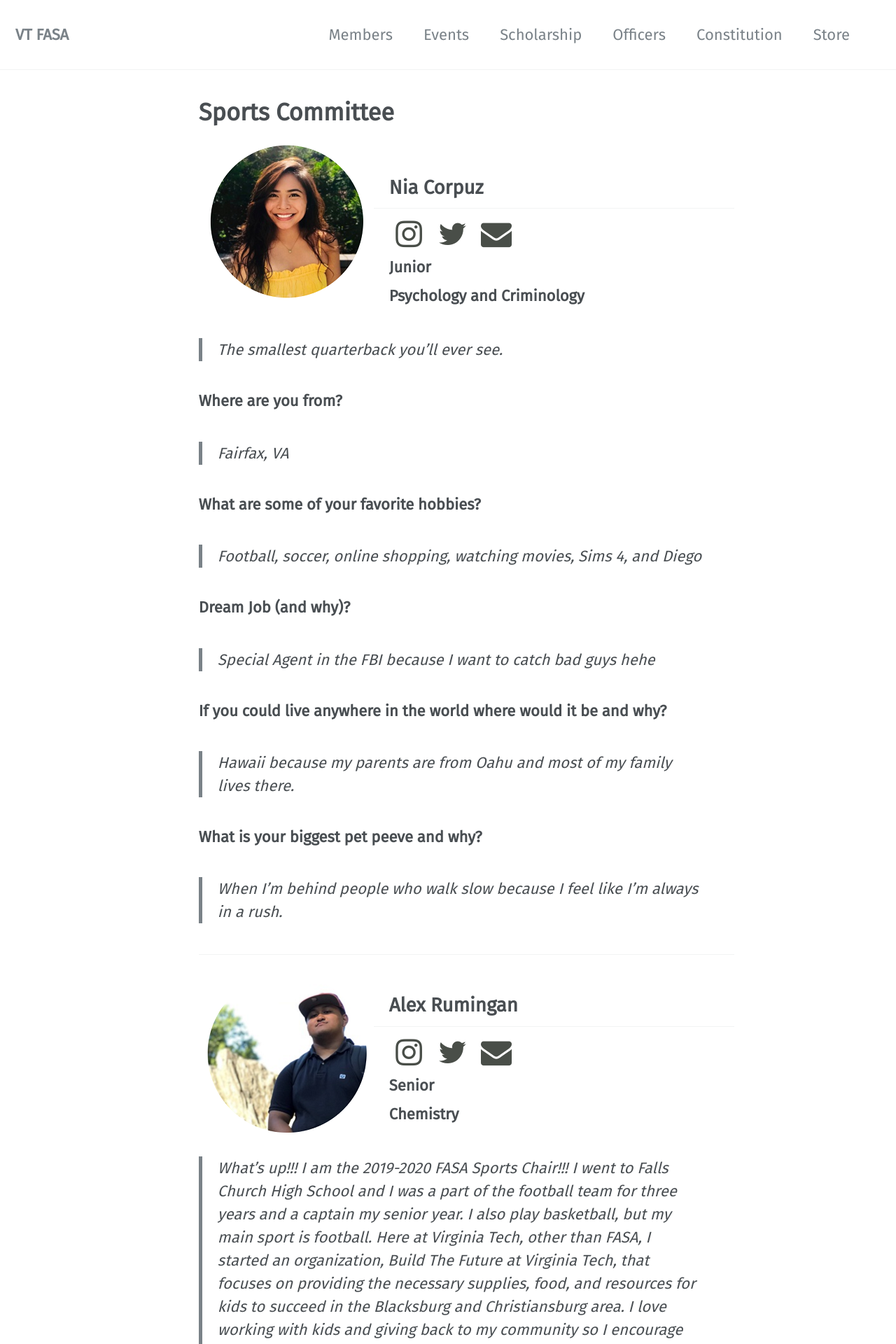
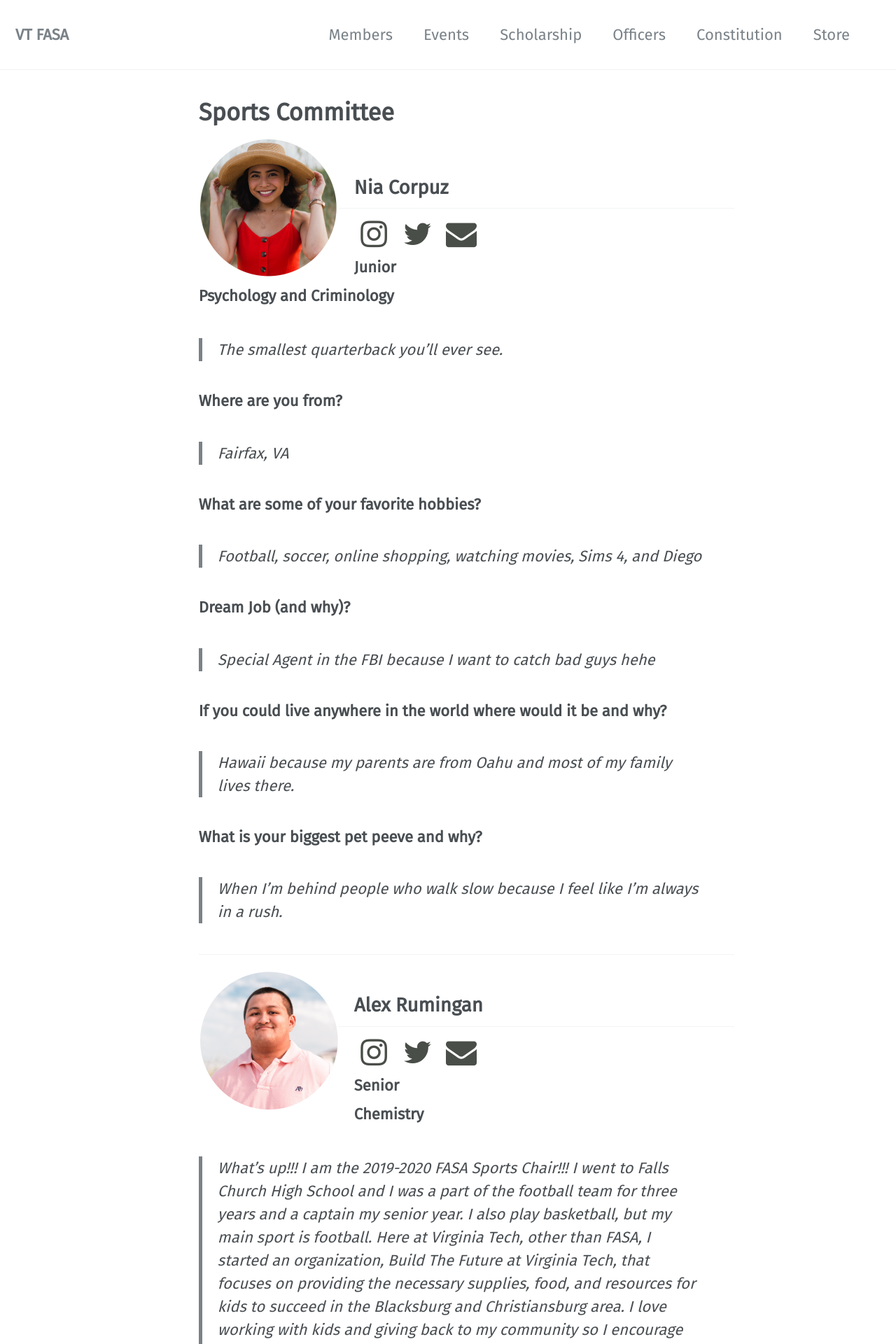
Before and after one commit to vtfasa/vtfasa.github.io, a Jekyll site: the page built from _pages/officers/sports.md, in a window 1280 px wide. Shown: the top 1920 px of the page at 70% size. Built offline with Jekyll 4.4.1, drawn with Linux system fonts in a browser that asks for light colours; some web fonts are replaced.

Commit message:
Update sports.md

```diff
--- a/_pages/officers/sports.md
+++ b/_pages/officers/sports.md
@@ -14,7 +14,7 @@ permalink: /officers/sports/
 # --- (this is a section break)
 ---
 
-![image-left]({{ "/assets/images/officers/small/niaCircle.png" | absolute_url }}){: .align-left}
+![image-left]({{ "/assets/images/officers/small/niaCircle2019Small.PNG" | absolute_url }}){: .align-left}
 ## Nia Corpuz
 <p style="margin-bottom: 0.45em; padding: 0"><a href="https://www.instagram.com/niacorpuz/" style="margin: 0; padding: 0"><i class="fa fa-2x fa-fw fa-instagram" style="color: #494e48"></i></a>
 <a href="https://twitter.com/nia_corpuz" style="color: #494e48"><i class="fa fa-2x fa-fw fa-twitter"></i></a>
@@ -45,7 +45,7 @@ permalink: /officers/sports/
 
 ---
 
-![image-left]({{ "/assets/images/officers/small/alexRCircle.png" | absolute_url }}){: .align-left}
+![image-left]({{ "/assets/images/officers/small/alexrCircle2019Small.PNG" | absolute_url }}){: .align-left}
 ## Alex Rumingan
 <p style="margin-bottom: 0.45em; padding: 0"><a href="https://www.instagram.com/lexionboard/" style="margin: 0; padding: 0"><i class="fa fa-2x fa-fw fa-instagram" style="color: #494e48"></i></a>
 <a href="https://twitter.com/DJRumi33" style="color: #494e48"><i class="fa fa-2x fa-fw fa-twitter"></i></a>
```
